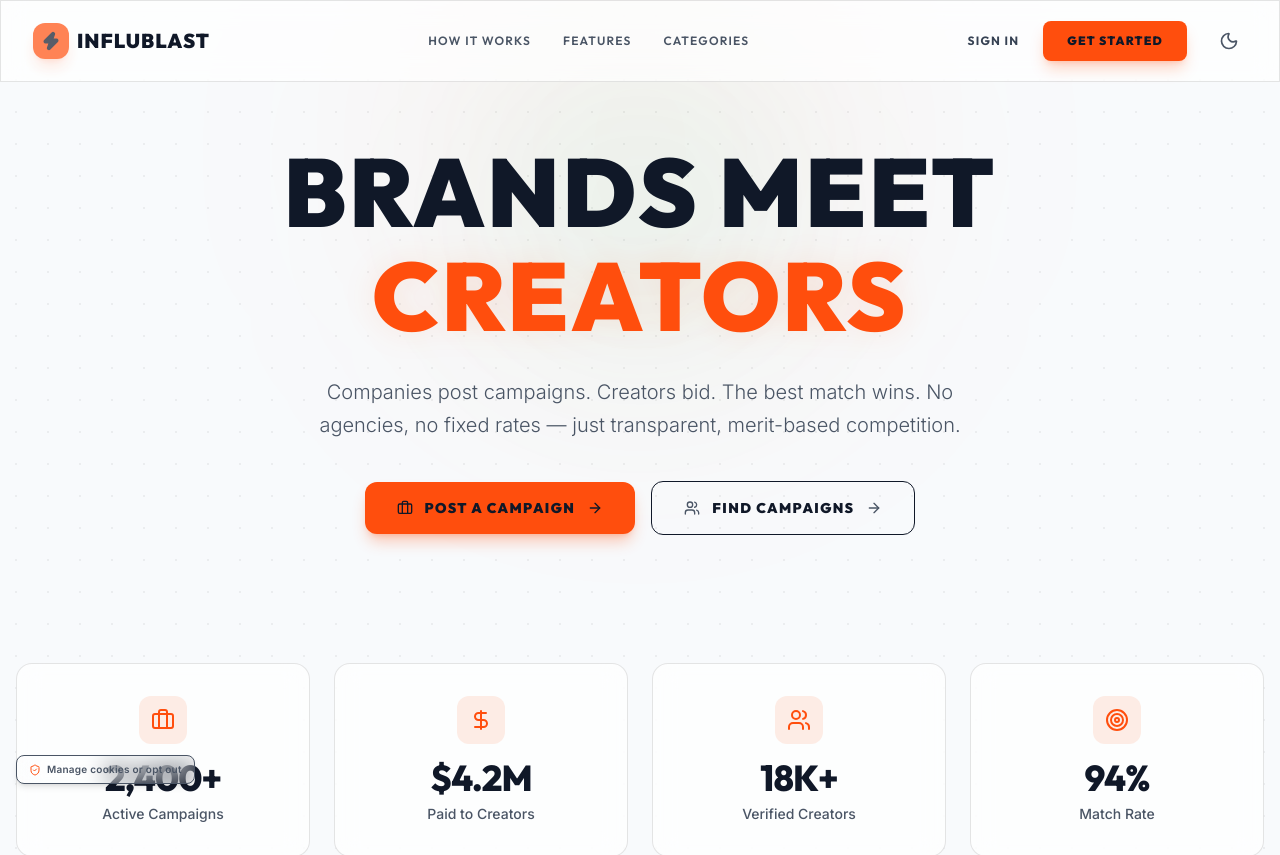
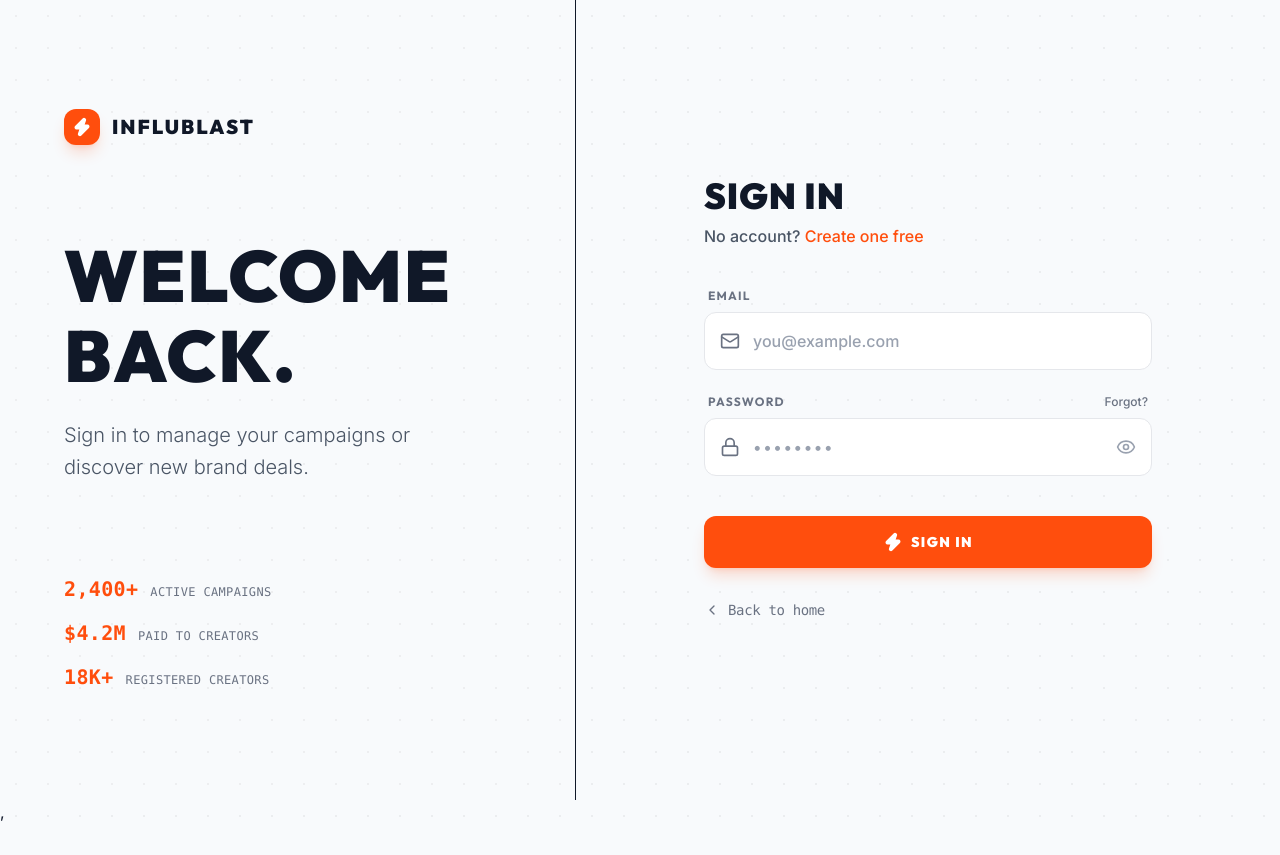
Before and after one commit to yuv881/influbid, a React (Vite) app: page /login in a window 1280 px wide. Shown: the top 855 px of the page. After the commit the page ends 824 px from the top, so only its background shows below. Built offline with nearby package versions, Linux system fonts and the light colour scheme.

Commit message:
add login form

```diff
--- a/frontend/App.jsx
+++ b/frontend/App.jsx
@@ -1,8 +1,25 @@
+import { Routes, Route } from 'react-router';
+import { useEffect } from 'react';
 import LandingPage from '../landing-page/App.jsx';
+import Login from './pages/Login.jsx';
 
 const App = () => {
+  useEffect(() => {
+    const theme = localStorage.getItem('theme') || 'light';
+    if (theme === 'dark') {
+      document.documentElement.classList.add('dark');
+      document.documentElement.classList.remove('light');
+    } else {
+      document.documentElement.classList.add('light');
+      document.documentElement.classList.remove('dark');
+    }
+  }, []);
+
   return (
-    <LandingPage />
+    <Routes>
+      <Route path="/" element={<LandingPage />} />
+      <Route path="/login" element={<Login />} />
+    </Routes>
   );
 }
 
--- /dev/null
+++ b/frontend/pages/Login.jsx
@@ -0,0 +1,139 @@
+import { useState } from 'react';
+import { Zap, Mail, Lock, Eye, EyeOff, ChevronLeft } from 'lucide-react';
+import { Link } from 'react-router';
+
+export default function Login() {
+  const [showPassword, setShowPassword] = useState(false);
+
+  return (
+    <div className="min-h-screen flex flex-col md:flex-row bg-brand-dark text-gray-900 dark:text-white font-sans selection:bg-brand-orange/30">
+
+      {/* LEFT PANEL */}
+      <div className="w-full md:w-[45%] flex flex-col justify-around p-6 sm:p-12 md:p-16 relative border-b md:border-b-0 md:border-r border-brand-border/40 overflow-hidden dark:bg-[#0a0a0a]">
+        {/* Subtle grid/dot background */}
+        <div className="absolute inset-0 pointer-events-none opacity-20"
+          style={{ backgroundImage: 'radial-gradient(rgba(255, 255, 255, 0.4) 1px, transparent 1px)', backgroundSize: '32px 32px' }}>
+        </div>
+
+        {/* Top Logo */}
+        <div className="relative z-10 flex items-center gap-3">
+          <div className="bg-brand-orange text-white p-2 rounded-xl flex items-center justify-center shadow-lg shadow-brand-orange/20">
+            <Zap className="h-5 w-5 fill-current" />
+          </div>
+          <span className="font-heading text-xl font-black tracking-widest text-gray-900 dark:text-white">
+            INFLUBLAST
+          </span>
+        </div>
+
+        {/* Middle Content */}
+        <div className="relative z-10 my-16 md:my-0">
+          <h1 className="font-heading text-5xl md:text-6xl lg:text-7xl font-black tracking-tight uppercase leading-[1.1] mb-6 text-gray-900 dark:text-white">
+            Welcome<br />Back.
+          </h1>
+          <p className="text-gray-600 dark:text-gray-400 text-lg md:text-xl font-light max-w-sm leading-relaxed">
+            Sign in to manage your campaigns or discover new brand deals.
+          </p>
+        </div>
+
+        {/* Bottom Stats */}
+        <div className="relative z-10 flex flex-col gap-4 font-mono text-sm tracking-wide">
+          <div className="flex items-baseline gap-3">
+            <span className="text-brand-orange font-bold text-xl">2,400+</span>
+            <span className="text-gray-500 uppercase text-xs">Active Campaigns</span>
+          </div>
+          <div className="flex items-baseline gap-3">
+            <span className="text-brand-orange font-bold text-xl">$4.2M</span>
+            <span className="text-gray-500 uppercase text-xs">Paid to Creators</span>
+          </div>
+          <div className="flex items-baseline gap-3">
+            <span className="text-brand-orange font-bold text-xl">18K+</span>
+            <span className="text-gray-500 uppercase text-xs">Registered Creators</span>
+          </div>
+        </div>
+      </div>
+
+
+      {/* RIGHT PANEL */}
+      <div className="w-full md:w-[55%] flex flex-col justify-center items-center p-6 sm:p-12 md:p-16 lg:p-24 bg-brand-dark dark:bg-[#151515]">
+        <div className="w-full max-w-md flex flex-col relative z-10">
+
+          <h2 className="font-heading text-4xl font-black tracking-widest uppercase mb-2 text-gray-900 dark:text-white">
+            SIGN IN
+          </h2>
+          <p className="text-gray-600 dark:text-gray-400 font-medium mb-10">
+            No account? <a href="#create" className="text-brand-orange hover:text-brand-orangeHover transition-colors">Create one free</a>
+          </p>
+
+
+          {/* Form */}
+          <form className="flex flex-col gap-6" onSubmit={(e) => e.preventDefault()}>
+
+            {/* Email Field */}
+            <div className="flex flex-col gap-2">
+              <label className="text-gray-500 font-heading tracking-widest uppercase text-xs font-bold pl-1">
+                Email
+              </label>
+              <div className="relative group">
+                <div className="absolute inset-y-0 left-0 pl-4 flex items-center pointer-events-none text-gray-500 group-focus-within:text-brand-orange transition-colors">
+                  <Mail className="h-5 w-5" />
+                </div>
+                <input
+                  type="email"
+                  placeholder="you@example.com"
+                  className="w-full bg-white dark:bg-[#121212] border border-gray-200 dark:border-[#2A2A2A] rounded-xl py-4 pl-12 pr-4 text-gray-900 dark:text-white placeholder-gray-400 dark:placeholder-gray-600 focus:outline-none focus:border-brand-orange focus:ring-1 focus:ring-brand-orange transition-all font-medium"
+                />
+              </div>
+            </div>
+
+            {/* Password Field */}
+            <div className="flex flex-col gap-2">
+              <div className="flex justify-between items-center pl-1 pr-1">
+                <label className="text-gray-500 font-heading tracking-widest uppercase text-xs font-bold">
+                  Password
+                </label>
+                <a href="#forgot" className="text-gray-500 dark:text-gray-400 hover:text-gray-900 dark:hover:text-white text-xs font-medium transition-colors">
+                  Forgot?
+                </a>
+              </div>
+              <div className="relative group">
+                <div className="absolute inset-y-0 left-0 pl-4 flex items-center pointer-events-none text-gray-500 group-focus-within:text-brand-orange transition-colors">
+                  <Lock className="h-5 w-5" />
+                </div>
+                <input
+                  type={showPassword ? "text" : "password"}
+                  placeholder="••••••••"
+                  className="w-full bg-white dark:bg-[#121212] border border-gray-200 dark:border-[#2A2A2A] rounded-xl py-4 pl-12 pr-12 text-gray-900 dark:text-white placeholder-gray-400 dark:placeholder-gray-600 focus:outline-none focus:border-brand-orange focus:ring-1 focus:ring-brand-orange transition-all font-medium tracking-widest"
+                />
+                <button
+                  type="button"
+                  onClick={() => setShowPassword(!showPassword)}
+                  className="absolute inset-y-0 right-0 pr-4 flex items-center text-gray-400 dark:text-gray-500 hover:text-gray-600 dark:hover:text-gray-300 transition-colors focus:outline-none"
+                >
+                  {showPassword ? <EyeOff className="h-5 w-5" /> : <Eye className="h-5 w-5" />}
+                </button>
+              </div>
+            </div>
+
+            {/* Submit Button */}
+            <button
+              type="submit"
+              className="mt-4 bg-brand-orange hover:bg-brand-orangeHover text-white py-4 rounded-xl font-heading text-sm font-black tracking-widest uppercase transition-all duration-300 flex items-center justify-center gap-2 transform hover:scale-[1.02] active:scale-[0.98] shadow-lg shadow-brand-orange/20"
+            >
+              <Zap className="h-5 w-5 fill-current" />
+              Sign In
+            </button>
+          </form>
+
+          {/* Back to Home */}
+          <div className="mt-8">
+            <Link to="/" className="inline-flex items-center gap-2 text-gray-500 dark:text-gray-400 hover:text-gray-900 dark:hover:text-white transition-colors text-sm font-mono tracking-tight group">
+              <ChevronLeft className="h-4 w-4 group-hover:-translate-x-1 transition-transform" />
+              Back to home
+            </Link>
+          </div>
+
+        </div>
+      </div>
+    </div>
+  );
+}
--- a/landing-page/components/CTA.jsx
+++ b/landing-page/components/CTA.jsx
@@ -1,4 +1,3 @@
-import React from 'react';
 
 export default function CTA() {
   return (
@@ -27,7 +26,7 @@ export default function CTA() {
             CREATE FREE ACCOUNT
           </a>
           <a
-            href="#signin"
+            href="/login"
             className="bg-brand-dark hover:bg-brand-cardHover text-gray-900 dark:text-white border border-brand-border hover:border-gray-500 px-8 py-4 rounded-xl font-heading text-xs sm:text-sm font-black tracking-widest transition-all duration-300 w-full sm:w-auto transform hover:scale-105 active:scale-95"
           >
             SIGN IN
--- a/landing-page/components/Navbar.jsx
+++ b/landing-page/components/Navbar.jsx
@@ -53,7 +53,7 @@ export default function Navbar() {
 
 
           <div className="hidden md:flex items-center gap-6">
-            <a href="#signin" className="font-heading text-xs font-bold text-gray-700 dark:text-gray-300 hover:text-gray-900 dark:hover:text-white tracking-widest transition-colors">
+            <a href="/login" className="font-heading text-xs font-bold text-gray-700 dark:text-gray-300 hover:text-gray-900 dark:hover:text-white tracking-widest transition-colors">
               SIGN IN
             </a>
             <a
@@ -119,7 +119,7 @@ export default function Navbar() {
 
             <hr className="border-brand-border" />
             <a
-              href="#signin"
+              href="/login"
               onClick={() => setIsOpen(false)}
               className="font-heading text-sm font-bold text-gray-700 dark:text-gray-300 hover:text-gray-900 dark:hover:text-white tracking-widest py-2"
             >
```
